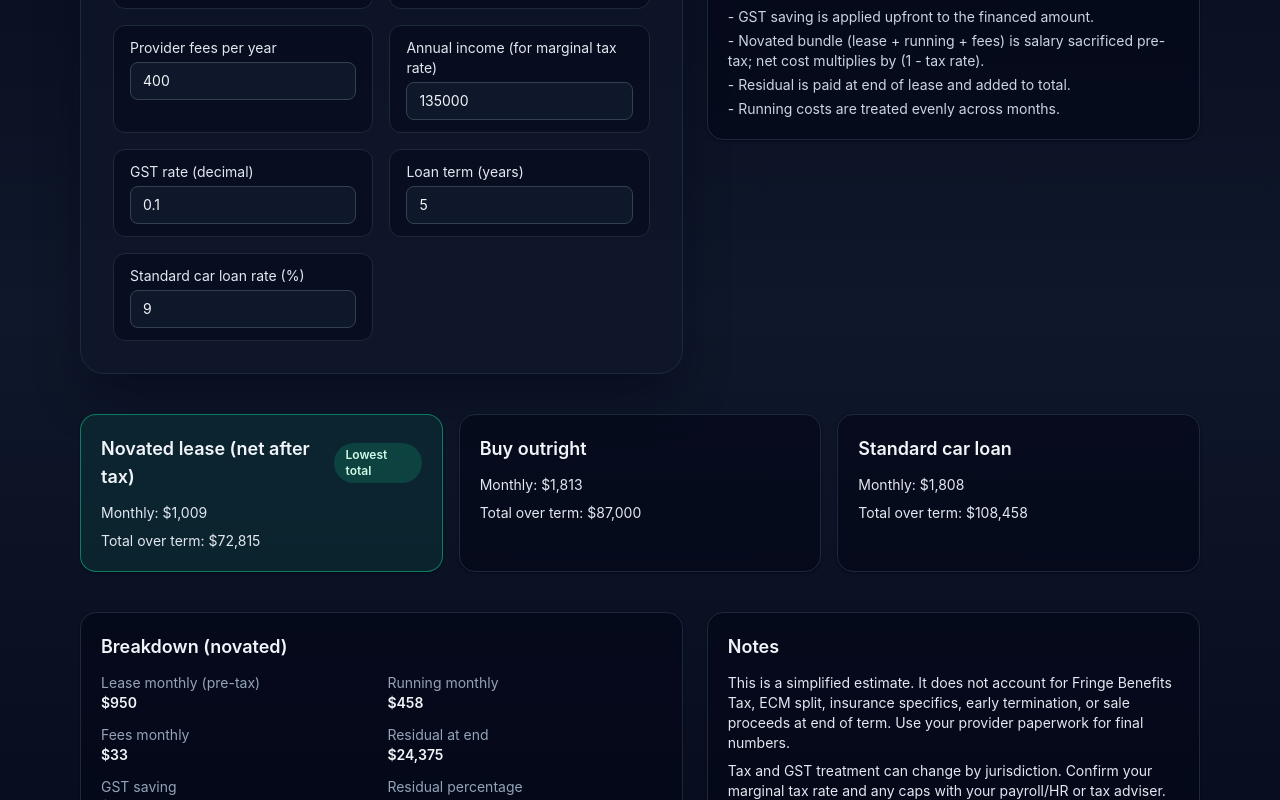
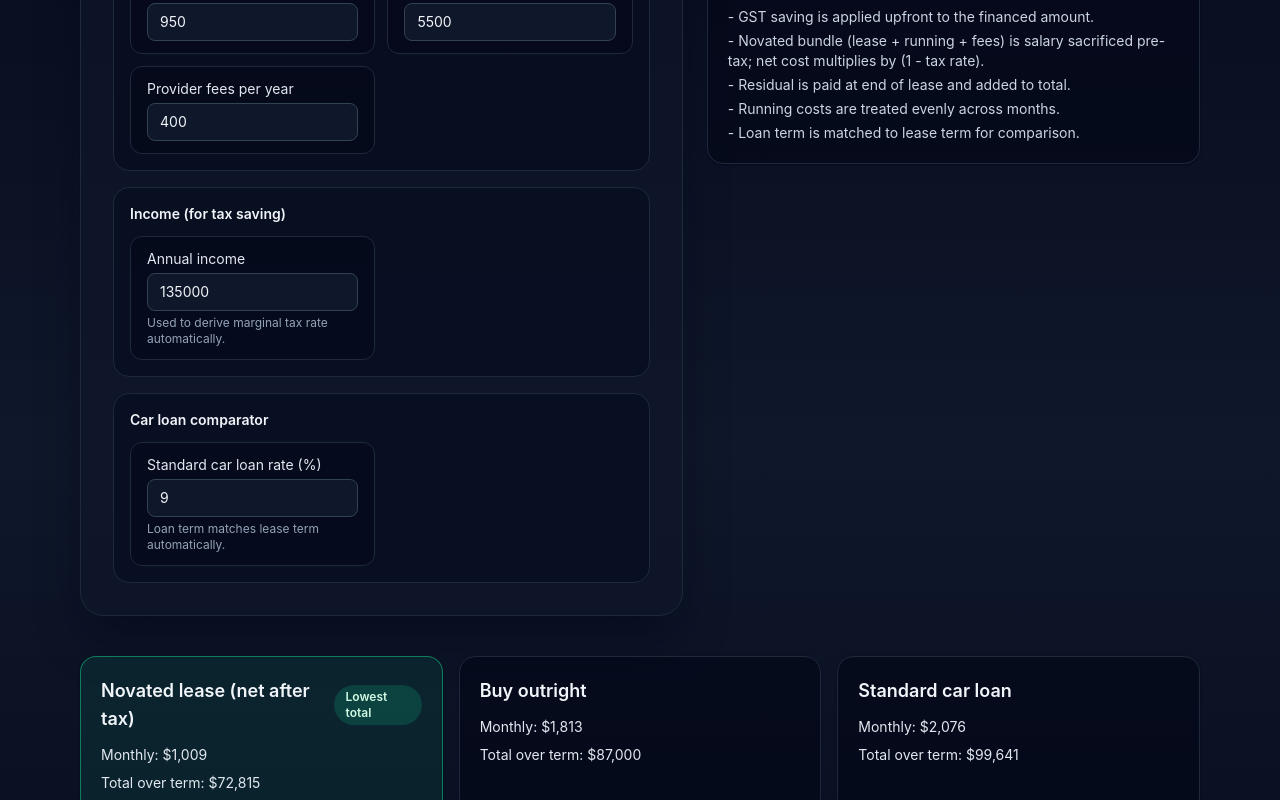
Before and after one commit to laofangxose/finance_calculator, a React (Vite) app: page / in a window 1280 px wide. Shown: the part 560-1360 px from the top of the page. Built offline with nearby package versions, Linux system fonts and the light colour scheme.

Commit message:
feat: derive tax/residual, group inputs, and align loan term

```diff
--- a/src/App.tsx
+++ b/src/App.tsx
@@ -8,8 +8,6 @@ type Inputs = {
   runningCostsAnnual: number
   providerFeesAnnual: number
   annualIncome: number
-  gstRate: number
-  loanTermYears: number
   loanRate: number
 }
 
@@ -32,8 +30,6 @@ const defaultInputs: Inputs = {
   runningCostsAnnual: 5500,
   providerFeesAnnual: 400,
   annualIncome: 135000,
-  gstRate: 0.1,
-  loanTermYears: 5,
   loanRate: 9.0,
 }
 
@@ -76,7 +72,7 @@ function calculateNovated(inputs: Inputs): Result {
   const months = inputs.leaseTermYears * 12
   const residualPercent = residualPercentForTerm(inputs.leaseTermYears)
   const residual = inputs.vehiclePrice * (residualPercent / 100)
-  const gstSavings = inputs.vehiclePrice * inputs.gstRate
+  const gstSavings = inputs.vehiclePrice * 0.1
   const leaseMonthly = inputs.leaseMonthlyPreTax
   const runningMonthly = inputs.runningCostsAnnual / 12
   const feesMonthly = inputs.providerFeesAnnual / 12
@@ -111,7 +107,7 @@ function calculateOutright(inputs: Inputs): Result {
 }
 
 function calculateLoan(inputs: Inputs): Result {
-  const months = inputs.loanTermYears * 12
+  const months = inputs.leaseTermYears * 12
   const monthlyPayment = paymentNoResidual(
     inputs.vehiclePrice,
     inputs.loanRate,
@@ -151,8 +147,6 @@ function App() {
     runningCostsAnnual: defaultInputs.runningCostsAnnual.toString(),
     providerFeesAnnual: defaultInputs.providerFeesAnnual.toString(),
     annualIncome: defaultInputs.annualIncome.toString(),
-    gstRate: defaultInputs.gstRate.toString(),
-    loanTermYears: defaultInputs.loanTermYears.toString(),
     loanRate: defaultInputs.loanRate.toString(),
   })
 
@@ -168,8 +162,6 @@ function App() {
       runningCostsAnnual: parse(inputValues.runningCostsAnnual),
       providerFeesAnnual: parse(inputValues.providerFeesAnnual),
       annualIncome: parse(inputValues.annualIncome),
-      gstRate: parse(inputValues.gstRate),
-      loanTermYears: parse(inputValues.loanTermYears),
       loanRate: parse(inputValues.loanRate),
     }
   }, [inputValues])
@@ -192,7 +184,9 @@ function App() {
     setInputValues((prev) => ({ ...prev, [key]: value }))
   }
 
-  const inputFields: {
+  const inputSections: {
+    title: string
+    fields: {
       label: string
       key: keyof Inputs
       hint?: string
@@ -200,7 +194,11 @@ function App() {
       min?: number
       max?: number
       type?: 'range' | 'number'
+    }[]
   }[] = [
+    {
+      title: 'Novated lease quote',
+      fields: [
         { label: 'Vehicle price (incl. GST)', key: 'vehiclePrice', step: 1000 },
         {
           label: 'Lease term (years)',
@@ -217,21 +215,29 @@ function App() {
         },
         { label: 'Running costs per year', key: 'runningCostsAnnual', step: 250 },
         { label: 'Provider fees per year', key: 'providerFeesAnnual', step: 50 },
+      ],
+    },
     {
-      label: 'Annual income (for marginal tax rate)',
+      title: 'Income (for tax saving)',
+      fields: [
+        {
+          label: 'Annual income',
           key: 'annualIncome',
           step: 1000,
+          hint: 'Used to derive marginal tax rate automatically.',
+        },
+      ],
     },
     {
-      label: 'GST rate (decimal)',
-      key: 'gstRate',
-      step: 0.01,
-    },
-    { label: 'Loan term (years)', key: 'loanTermYears', step: 0.5, min: 1 },
+      title: 'Car loan comparator',
+      fields: [
         {
           label: 'Standard car loan rate (%)',
           key: 'loanRate',
           step: 0.1,
+          hint: 'Loan term matches lease term automatically.',
+        },
+      ],
     },
   ]
 
@@ -283,8 +289,17 @@ function App() {
                   Client-side only
                 </span>
               </div>
-              <div className="mt-6 grid gap-4 sm:grid-cols-2">
-                {inputFields.map((field) => (
+              <div className="mt-6 grid gap-4">
+                {inputSections.map((section) => (
+                  <div
+                    key={section.title}
+                    className="rounded-2xl border border-slate-800 bg-slate-950/40 p-4"
+                  >
+                    <p className="text-sm font-semibold text-slate-100">
+                      {section.title}
+                    </p>
+                    <div className="mt-3 grid gap-3 sm:grid-cols-2">
+                      {section.fields.map((field) => (
                         <label
                           key={field.key}
                           className="flex flex-col gap-1 rounded-xl border border-slate-800 bg-slate-950/50 px-4 py-3 text-sm"
@@ -321,9 +336,14 @@ function App() {
                             />
                           )}
                           {field.hint && (
-                      <span className="text-xs text-slate-400">{field.hint}</span>
+                            <span className="text-xs text-slate-400">
+                              {field.hint}
+                            </span>
                           )}
                         </label>
+                      ))}
+                    </div>
+                  </div>
                 ))}
               </div>
             </div>
@@ -363,6 +383,7 @@ function App() {
                   </li>
                   <li>- Residual is paid at end of lease and added to total.</li>
                   <li>- Running costs are treated evenly across months.</li>
+                  <li>- Loan term is matched to lease term for comparison.</li>
                 </ul>
               </Card>
             </div>
@@ -452,9 +473,9 @@ function App() {
                 final numbers.
               </p>
               <p>
-                Tax and GST treatment can change by jurisdiction. Confirm your
-                marginal tax rate and any caps with your payroll/HR or tax
-                adviser.
+                Tax treatment can change by jurisdiction. Confirm your marginal
+                tax rate and any caps with your payroll/HR or tax adviser. GST is
+                fixed at 10% here.
               </p>
               <p>
                 Running costs are averaged; in reality, fuel/charging and
```
Lines whose indentation alone changed are shown as unchanged.
